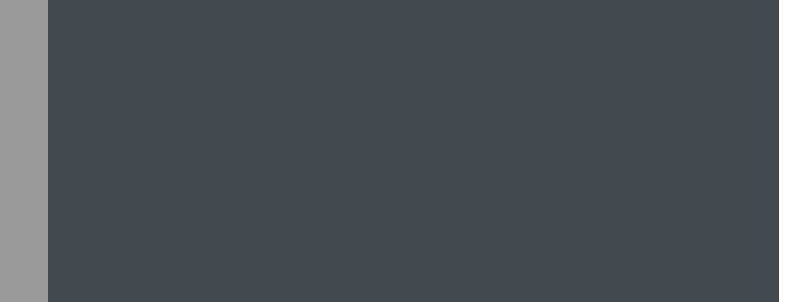
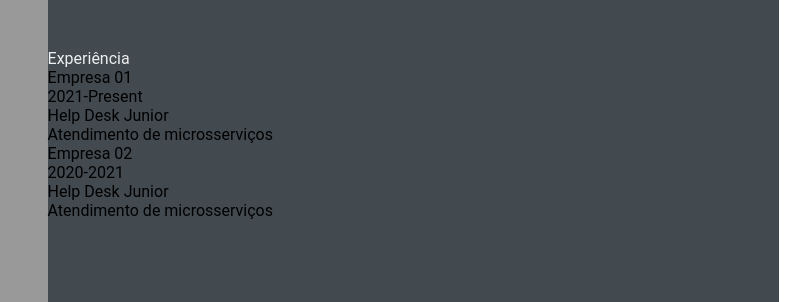
Before and after one commit to 0Cygnus/devweekgit.github.io, a plain HTML site: page index.html in a window 1280 px wide. Shown: the part 182-484 px from the top of the page, 373-1183 px from the left. Drawn offline with Linux system fonts and the light colour scheme.

Commit message:
Update index.html

```diff
--- a/index.html
+++ b/index.html
@@ -43,10 +43,31 @@
                             <p class="about-me-contents">
                                 Olá sou o Vinícius. <br>
                                 <br> Um poco mais sobre o que eu faço
-                                <br>
+                                <br> Quais são minhas competências
                             </p>
                         </section>
                     </div>
+                    <section class="experience gap">
+                        <div class="right-title">Experiência</div>
+                        <div class="experience=contents">
+                            <div class="exp=left">
+                                <p class="exp-company-name">Empresa 01</p>
+                                <p class="exp-time-period">2021-Present</p>
+                            </div>
+                            <div class="exp-right">
+                                <p class="exp-position">Help Desk Junior</p>
+                                <p class="exp-desc">Atendimento de microsserviços</p>
+                            </div>
+                            <div class="exp=left">
+                                <p class="exp-company-name">Empresa 02</p>
+                                <p class="exp-time-period">2020-2021</p>
+                            </div>
+                            <div class="exp-right">
+                                <p class="exp-position">Help Desk Junior</p>
+                                <p class="exp-desc">Atendimento de microsserviços</p>
+                            </div>
+                        </div>
+                    </section>
             </section>
     </main>
 </body>
```
